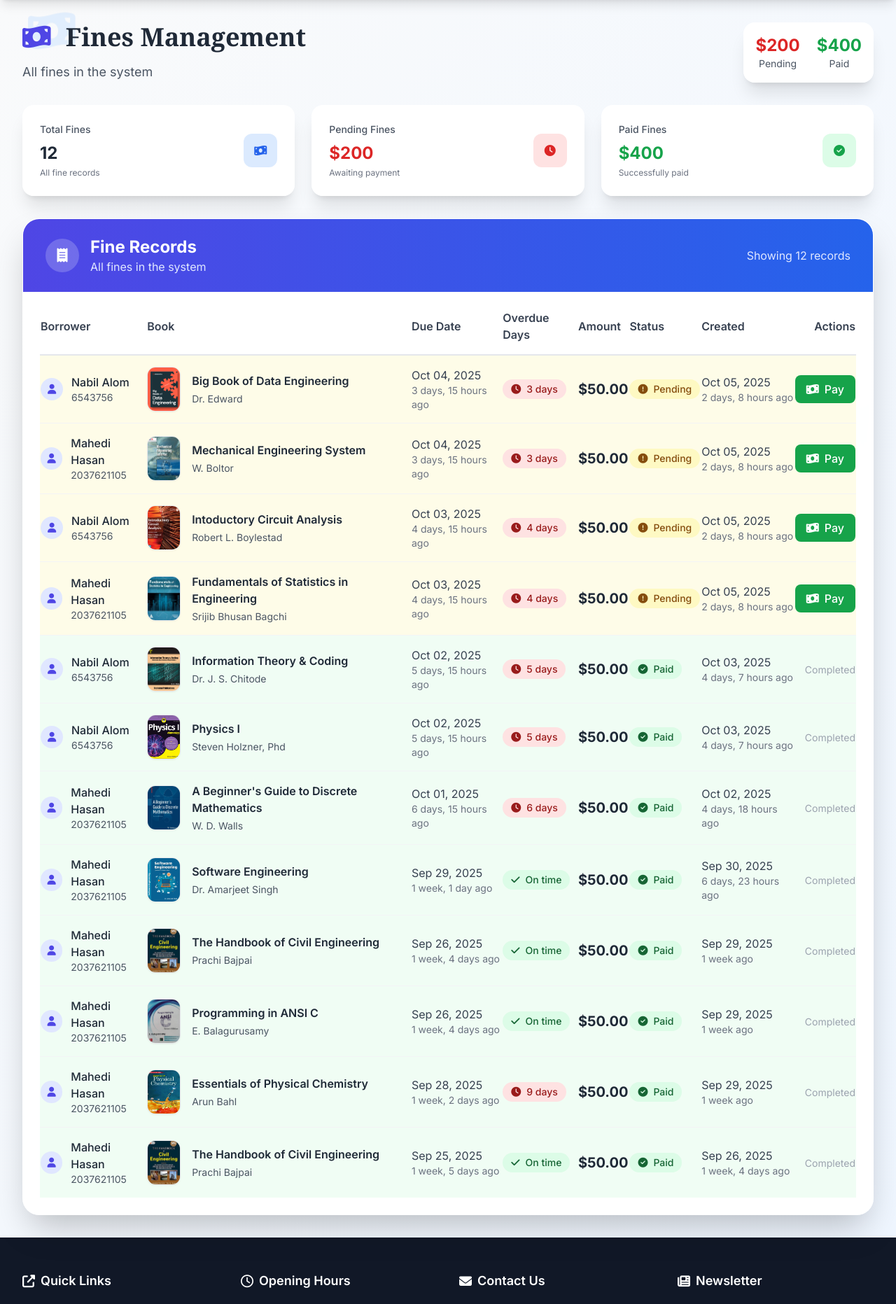
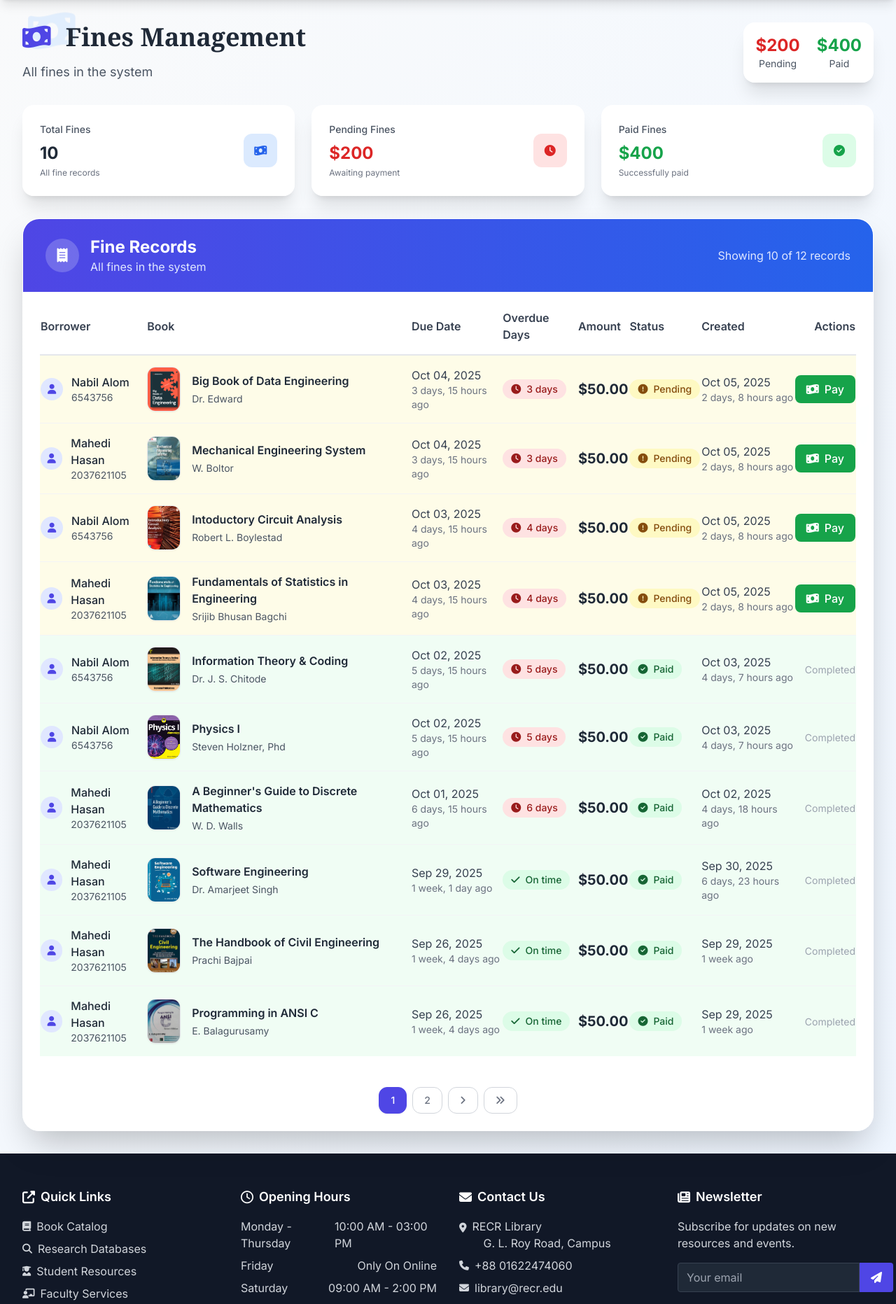
Before and after one commit to hasib9963/unilib, a Django app: page /transactions/fines/ in a window 1280 px wide. Shown: the part 64-1927 px from the top of the page at 70% size. Run offline with Django 5.2, Linux system fonts and the light colour scheme; a user stored in the database is signed in; data comes from the database, SQL or seed files in the repository; both versions use the stored data as it was after the commit; some libraries are stand-ins or nearby versions.

Commit message:
add pagination in fine list page

```diff
--- a/transactions/templates/transactions/fine_list.html
+++ b/transactions/templates/transactions/fine_list.html
@@ -116,7 +116,7 @@
                         </div>
                     </div>
                     <div class="text-indigo-100">
-                        Showing {{ fines|length }} records
+                        Showing {{ fines|length }} of {{ page_obj.paginator.count }} records
                     </div>
                 </div>
             </div>
@@ -265,35 +265,43 @@
 
             <!-- Pagination -->
             {% if is_paginated %}
-            <div class="border-t border-gray-200 px-8 py-6">
-                <div class="flex items-center justify-between">
-                    <p class="text-sm text-gray-700">
-                        Showing page {{ page_obj.number }} of {{ page_obj.paginator.num_pages }}
-                    </p>
-                    <div class="flex space-x-2">
-                        {% if page_obj.has_previous %}
-                        <a href="?page=1"
-                           class="bg-white hover:bg-gray-50 text-gray-700 px-4 py-2 rounded-lg font-medium transition-all duration-300 transform hover:scale-105 flex items-center border border-gray-200">
-                            <i class="fas fa-angle-double-left mr-2"></i> First
-                        </a>
-                        <a href="?page={{ page_obj.previous_page_number }}"
-                           class="bg-white hover:bg-gray-50 text-gray-700 px-4 py-2 rounded-lg font-medium transition-all duration-300 transform hover:scale-105 flex items-center border border-gray-200">
-                            <i class="fas fa-angle-left mr-2"></i> Previous
-                        </a>
+            <div class="flex justify-center mt-5 mb-6">
+                <nav class="flex items-center space-x-2">
+                    {% if page_obj.has_previous %}
+                    <a href="?page=1{% if request.GET.search %}&search={{ request.GET.search }}{% endif %}"
+                    class="px-4 py-2 text-sm font-medium text-gray-500 bg-white border border-gray-300 rounded-xl hover:bg-gray-50 transition-colors">
+                        <i class="fas fa-angle-double-left"></i>
+                    </a>
+                    <a href="?page={{ page_obj.previous_page_number }}{% if request.GET.search %}&search={{ request.GET.search }}{% endif %}"
+                    class="px-4 py-2 text-sm font-medium text-gray-500 bg-white border border-gray-300 rounded-xl hover:bg-gray-50 transition-colors">
+                        <i class="fas fa-angle-left"></i>
+                    </a>
+                    {% endif %}
+
+                    {% for num in page_obj.paginator.page_range %}
+                        {% if page_obj.number == num %}
+                            <span class="px-4 py-2 text-sm font-medium text-white bg-indigo-600 border border-indigo-600 rounded-xl shadow-sm">
+                                {{ num }}
+                            </span>
+                        {% elif num > page_obj.number|add:'-3' and num < page_obj.number|add:'3' %}
+                            <a href="?page={{ num }}{% if request.GET.search %}&search={{ request.GET.search }}{% endif %}"
+                            class="px-4 py-2 text-sm font-medium text-gray-500 bg-white border border-gray-300 rounded-xl hover:bg-gray-50 transition-colors">
+                                {{ num }}
+                            </a>
                         {% endif %}
+                    {% endfor %}
 
-                        {% if page_obj.has_next %}
-                        <a href="?page={{ page_obj.next_page_number }}"
-                           class="bg-white hover:bg-gray-50 text-gray-700 px-4 py-2 rounded-lg font-medium transition-all duration-300 transform hover:scale-105 flex items-center border border-gray-200">
-                            Next <i class="fas fa-angle-right ml-2"></i>
-                        </a>
-                        <a href="?page={{ page_obj.paginator.num_pages }}"
-                           class="bg-white hover:bg-gray-50 text-gray-700 px-4 py-2 rounded-lg font-medium transition-all duration-300 transform hover:scale-105 flex items-center border border-gray-200">
-                            Last <i class="fas fa-angle-double-right ml-2"></i>
-                        </a>
-                        {% endif %}
-                    </div>
-                </div>
+                    {% if page_obj.has_next %}
+                    <a href="?page={{ page_obj.next_page_number }}{% if request.GET.search %}&search={{ request.GET.search }}{% endif %}"
+                    class="px-4 py-2 text-sm font-medium text-gray-500 bg-white border border-gray-300 rounded-xl hover:bg-gray-50 transition-colors">
+                        <i class="fas fa-angle-right"></i>
+                    </a>
+                    <a href="?page={{ page_obj.paginator.num_pages }}{% if request.GET.search %}&search={{ request.GET.search }}{% endif %}"
+                    class="px-4 py-2 text-sm font-medium text-gray-500 bg-white border border-gray-300 rounded-xl hover:bg-gray-50 transition-colors">
+                        <i class="fas fa-angle-double-right"></i>
+                    </a>
+                    {% endif %}
+                </nav>
             </div>
             {% endif %}
         </div>
--- a/transactions/views.py
+++ b/transactions/views.py
@@ -275,6 +275,7 @@
     model = Fine
     template_name = 'transactions/fine_list.html'
     context_object_name = 'fines'
+    paginate_by = 10  # Add this line
 
     def get_queryset(self):
         # Check for overdue books that need fines when someone visits the fine list
@@ -324,7 +325,6 @@
             context['is_staff_user'] = self.request.user.is_staff
 
         return context
-
 
 class PayFineView(LoginRequiredMixin, UserPassesTestMixin, UpdateView):
     model = Fine
```
Also changed, not shown: db.sqlite3.
